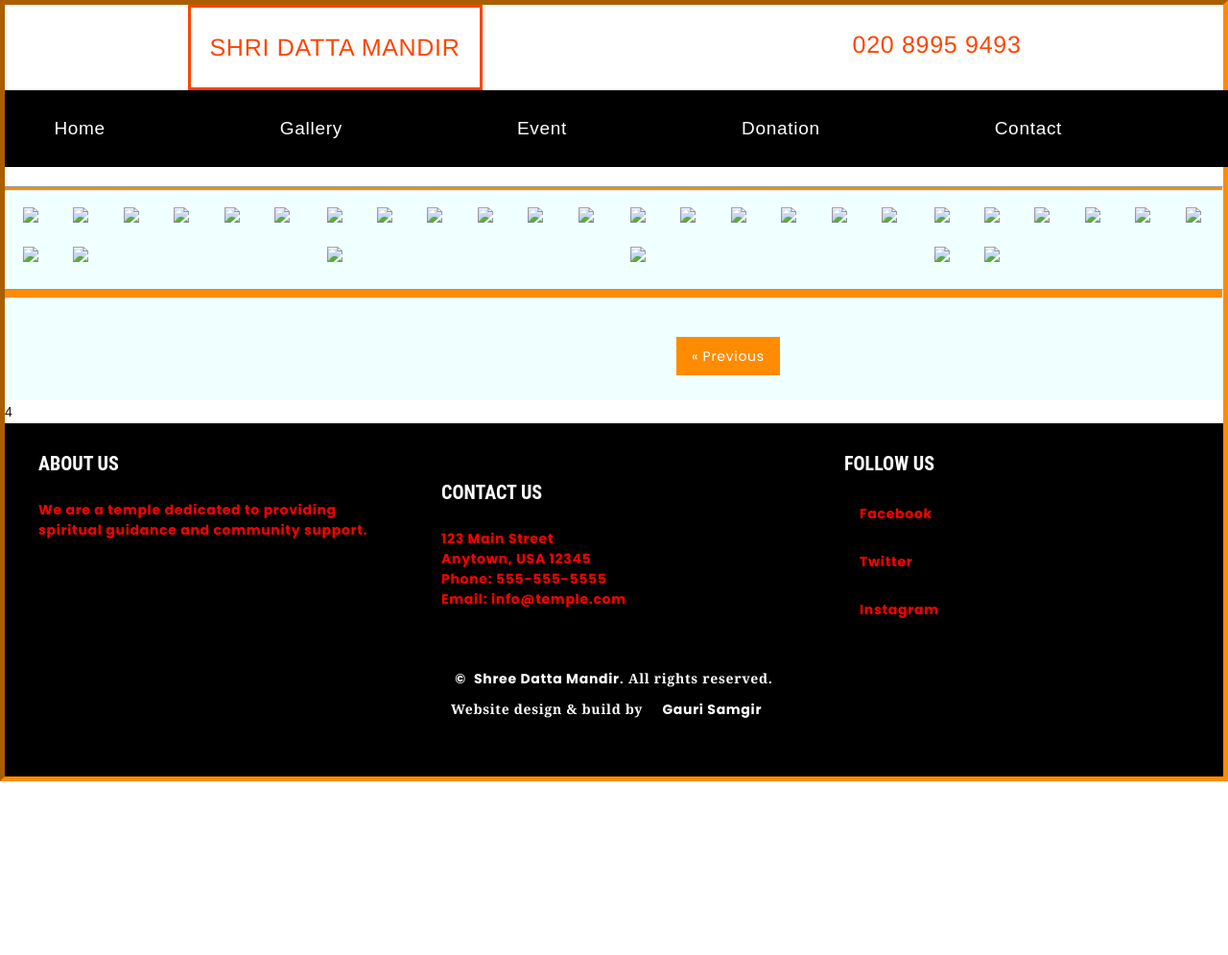
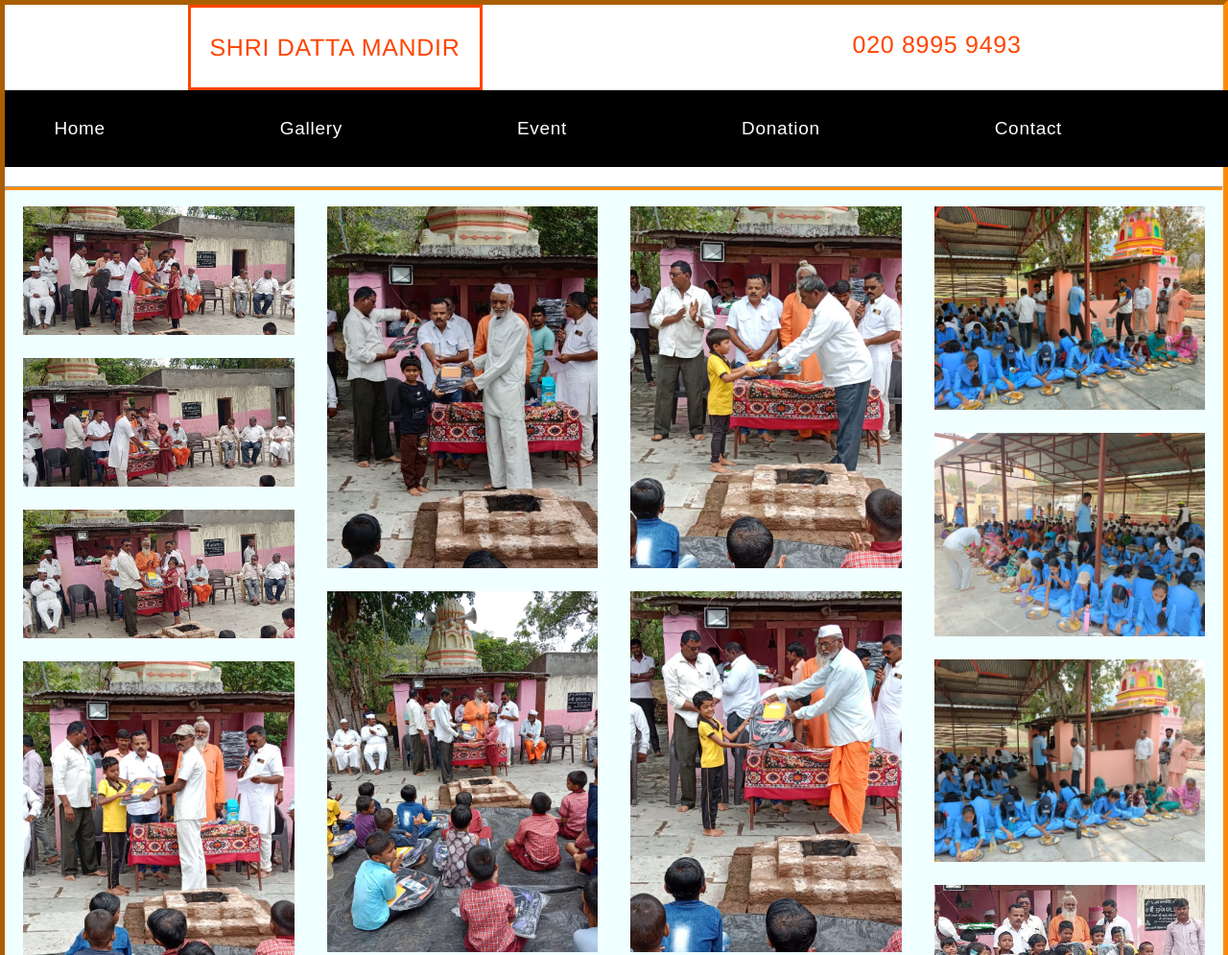
Before and after one commit to palashdandge/gaurisamgir.github.io, a plain HTML site: page Gallery3.html in a window 1280 px wide. Shown: the top 995 px of the page at 96% size. Before the commit the page ends 814 px from the top, so only its background shows below. Drawn offline with Linux system fonts and the light colour scheme; files whose address does not match are found by name.

Commit message:
Update Gallery3.html

```diff
--- a/Gallery3.html
+++ b/Gallery3.html
@@ -4,9 +4,9 @@
   <meta charset="utf-8">
   <title>Lightbox Example</title>
   <link rel="stylesheet" href="Gallery/dist/css/lightbox.min.css">
-  <link rel="stylesheet" href="D:\Website\my\shri datta mandir\css\style.css">
-  <link rel="stylesheet" href="D:\Website\my\shri datta mandir\donation.css">
-  <link rel="stylesheet" href="D:\Website\my\shri datta mandir\NextButton.css">
+  <link rel="stylesheet" href="style.css">
+  <link rel="stylesheet" href="donation.css">
+  <link rel="stylesheet" href="NextButton.css">
 
 </head>
 <body style="border-color: darkorange;
@@ -23,7 +23,7 @@
         <span class="times"><i class="fas fa-bars"></i></span> -->
         <ul>
             <li><a class="heder" href="index.html">Home</a></li>
-            <li><a class="heder" href="Gallery\examples\Gallery.html">Gallery</a> </li>
+            <li><a class="heder" href="Gallery.html">Gallery</a> </li>
             <li><a class="heder" href="Event.html">Event</a></li>
             <li><a class="heder" href="donation.html">Donation</a></li>
             <li><a class="heder" href="contact.html">Contact</a></li>
@@ -38,46 +38,46 @@
   <div style="background-color:	#f0ffff;">
     <div class="row">
       <div class="column" >
-        <a class="example-image-link" href="media\donation\schoolDonation (1).jpeg" data-lightbox="example-set" data-title="Click the right half of the image to move forward."> <img src="media\donation\schoolDonation (1).jpeg"></a>
-        <a class="example-image-link" href="media\donation\schoolDonation (2).jpeg" data-lightbox="example-set" data-title="Click the right half of the image to move forward."> <img src="media\donation\schoolDonation (2).jpeg"></a>
-        <a class="example-image-link" href="media\donation\schoolDonation (3).jpeg" data-lightbox="example-set" data-title="Click the right half of the image to move forward.">  <img src="media\donation\schoolDonation (3).jpeg"></a>
-        <a class="example-image-link" href="media\donation\schoolDonation (4).jpeg" data-lightbox="example-set" data-title="Click the right half of the image to move forward.">  <img src="media\donation\schoolDonation (4).jpeg"></a>
-        <a class="example-image-link" href="media\donation\schoolDonation (5).jpeg" data-lightbox="example-set" data-title="Click the right half of the image to move forward.">   <img src="media\donation\schoolDonation (5).jpeg"></a>
-        <a class="example-image-link" href="media\donation\schoolDonation (6).jpeg" data-lightbox="example-set" data-title="Click the right half of the image to move forward."><img src="media\donation\schoolDonation (6).jpeg"></a>
-        <a class="example-image-link" href="media\donation\schoolDonation (30).jpeg" data-lightbox="example-set" data-title="Click the right half of the image to move forward."> <img src="media\donation\schoolDonation (30).jpeg"></a>
-        <a class="example-image-link" href="media\donation\schoolDonation (16).jpeg" data-lightbox="example-set" data-title="Click the right half of the image to move forward.">  <img src="media\donation\schoolDonation (16).jpeg"></a>
+        <a class="example-image-link" href="donation\schoolDonation (1).jpeg" data-lightbox="example-set" data-title="Click the right half of the image to move forward."> <img src="donation\schoolDonation (1).jpeg"></a>
+        <a class="example-image-link" href="donation\schoolDonation (2).jpeg" data-lightbox="example-set" data-title="Click the right half of the image to move forward."> <img src="donation\schoolDonation (2).jpeg"></a>
+        <a class="example-image-link" href="donation\schoolDonation (3).jpeg" data-lightbox="example-set" data-title="Click the right half of the image to move forward.">  <img src="donation\schoolDonation (3).jpeg"></a>
+        <a class="example-image-link" href="donation\schoolDonation (4).jpeg" data-lightbox="example-set" data-title="Click the right half of the image to move forward.">  <img src="donation\schoolDonation (4).jpeg"></a>
+        <a class="example-image-link" href="donation\schoolDonation (5).jpeg" data-lightbox="example-set" data-title="Click the right half of the image to move forward.">   <img src="donation\schoolDonation (5).jpeg"></a>
+        <a class="example-image-link" href="donation\schoolDonation (6).jpeg" data-lightbox="example-set" data-title="Click the right half of the image to move forward."><img src="donation\schoolDonation (6).jpeg"></a>
+        <a class="example-image-link" href="donation\schoolDonation (30).jpeg" data-lightbox="example-set" data-title="Click the right half of the image to move forward."> <img src="donation\schoolDonation (30).jpeg"></a>
+        <a class="example-image-link" href="donation\schoolDonation (16).jpeg" data-lightbox="example-set" data-title="Click the right half of the image to move forward.">  <img src="donation\schoolDonation (16).jpeg"></a>
        </div>
 
         <div class="column">
-          <a class="example-image-link" href="media\donation\schoolDonation (7).jpeg" data-lightbox="example-set" data-title="Click the right half of the image to move forward."><img src="media\donation\schoolDonation (7).jpeg"></a>
-          <a class="example-image-link" href="media\donation\schoolDonation (8).jpeg" data-lightbox="example-set" data-title="Click the right half of the image to move forward."><img src="media\donation\schoolDonation (8).jpeg"></a>
-          <a class="example-image-link" href="media\donation\schoolDonation (9).jpeg" data-lightbox="example-set" data-title="Click the right half of the image to move forward."><img src="media\donation\schoolDonation (9).jpeg"></a>
-          <a class="example-image-link" href="media\donation\schoolDonation (10).jpeg" data-lightbox="example-set" data-title="Click the right half of the image to move forward."> <img src="media\donation\schoolDonation (10).jpeg" ></a>
-          <a class="example-image-link" href="media\donation\schoolDonation (14).jpeg" data-lightbox="example-set" data-title="Click the right half of the image to move forward."><img src="media\donation\schoolDonation (14).jpeg"></a>
-          <a class="example-image-link" href="media\donation\schoolDonation (15).jpeg" data-lightbox="example-set" data-title="Click the right half of the image to move forward.">   <img src="media\donation\schoolDonation (15).jpeg"></a>
-          <a class="example-image-link" href="media\donation\schoolDonation (28).jpeg" data-lightbox="example-set" data-title="Click the right half of the image to move forward.">  <img src="media\donation\schoolDonation (28).jpeg"></a>
+          <a class="example-image-link" href="donation\schoolDonation (7).jpeg" data-lightbox="example-set" data-title="Click the right half of the image to move forward."><img src="donation\schoolDonation (7).jpeg"></a>
+          <a class="example-image-link" href="donation\schoolDonation (8).jpeg" data-lightbox="example-set" data-title="Click the right half of the image to move forward."><img src="donation\schoolDonation (8).jpeg"></a>
+          <a class="example-image-link" href="donation\schoolDonation (9).jpeg" data-lightbox="example-set" data-title="Click the right half of the image to move forward."><img src="donation\schoolDonation (9).jpeg"></a>
+          <a class="example-image-link" href="donation\schoolDonation (10).jpeg" data-lightbox="example-set" data-title="Click the right half of the image to move forward."> <img src="donation\schoolDonation (10).jpeg" ></a>
+          <a class="example-image-link" href="donation\schoolDonation (14).jpeg" data-lightbox="example-set" data-title="Click the right half of the image to move forward."><img src="donation\schoolDonation (14).jpeg"></a>
+          <a class="example-image-link" href="donation\schoolDonation (15).jpeg" data-lightbox="example-set" data-title="Click the right half of the image to move forward.">   <img src="donation\schoolDonation (15).jpeg"></a>
+          <a class="example-image-link" href="donation\schoolDonation (28).jpeg" data-lightbox="example-set" data-title="Click the right half of the image to move forward.">  <img src="donation\schoolDonation (28).jpeg"></a>
 
        </div>
 
           <div class="column">
-            <a class="example-image-link" href="media\donation\schoolDonation (11).jpeg" data-lightbox="example-set" data-title="Click the right half of the image to move forward."><img src="media\donation\schoolDonation (11).jpeg"></a>
-            <a class="example-image-link" href="media\donation\schoolDonation (12).jpeg" data-lightbox="example-set" data-title="Click the right half of the image to move forward."><img src="media\donation\schoolDonation (12).jpeg"></a>
-            <a class="example-image-link" href="media\donation\schoolDonation (13).jpeg" data-lightbox="example-set" data-title="Click the right half of the image to move forward."><img src="media\donation\schoolDonation (13).jpeg"></a>
-            <a class="example-image-link" href="media\donation\schoolDonation (28).jpeg" data-lightbox="example-set" data-title="Click the right half of the image to move forward."> <img src="media\donation\schoolDonation (28).jpeg"></a>
-            <a class="example-image-link" href="media\donation\schoolDonation (20).jpeg" data-lightbox="example-set" data-title="Click the right half of the image to move forward.">   <img src="media\donation\schoolDonation (20).jpeg"></a>
-            <a class="example-image-link" href="media\donation\schoolDonation (31).jpeg" data-lightbox="example-set" data-title="Click the right half of the image to move forward.">  <img src="media\donation\schoolDonation (31).jpeg"></a>
-            <a class="example-image-link" href="media\donation\schoolDonation (32).jpeg"  data-lightbox="example-set" data-title="Click the right half of the image to move forward.">    <img src="media\donation\schoolDonation (32).jpeg"></a>
+            <a class="example-image-link" href="donation\schoolDonation (11).jpeg" data-lightbox="example-set" data-title="Click the right half of the image to move forward."><img src="donation\schoolDonation (11).jpeg"></a>
+            <a class="example-image-link" href="donation\schoolDonation (12).jpeg" data-lightbox="example-set" data-title="Click the right half of the image to move forward."><img src="donation\schoolDonation (12).jpeg"></a>
+            <a class="example-image-link" href="donation\schoolDonation (13).jpeg" data-lightbox="example-set" data-title="Click the right half of the image to move forward."><img src="donation\schoolDonation (13).jpeg"></a>
+            <a class="example-image-link" href="donation\schoolDonation (28).jpeg" data-lightbox="example-set" data-title="Click the right half of the image to move forward."> <img src="donation\schoolDonation (28).jpeg"></a>
+            <a class="example-image-link" href="donation\schoolDonation (20).jpeg" data-lightbox="example-set" data-title="Click the right half of the image to move forward.">   <img src="donation\schoolDonation (20).jpeg"></a>
+            <a class="example-image-link" href="donation\schoolDonation (31).jpeg" data-lightbox="example-set" data-title="Click the right half of the image to move forward.">  <img src="donation\schoolDonation (31).jpeg"></a>
+            <a class="example-image-link" href="donation\schoolDonation (32).jpeg"  data-lightbox="example-set" data-title="Click the right half of the image to move forward.">    <img src="donation\schoolDonation (32).jpeg"></a>
           </div>
 
             <div class="column">
-              <a class="example-image-link" href="media\donation\schoolDonation (16).jpeg" data-lightbox="example-set" data-title="Click the right half of the image to move forward."> <img src="media\donation\schoolDonation (16).jpeg"></a>
-              <a class="example-image-link" href="media\donation\schoolDonation (17).jpeg" data-lightbox="example-set" data-title="Click the right half of the image to move forward."><img src="media\donation\schoolDonation (17).jpeg"></a>
-              <a class="example-image-link" href="media\donation\schoolDonation (18).jpeg" data-lightbox="example-set" data-title="Click the right half of the image to move forward."> <img src="media\donation\schoolDonation (18).jpeg"></a>
-              <a class="example-image-link" href="media\donation\schoolDonation (21).jpeg" data-lightbox="example-set" data-title="Click the right half of the image to move forward."> <img src="media\donation\schoolDonation (21).jpeg"></a>
-              <a class="example-image-link" href="media\donation\schoolDonation (22).jpeg" data-lightbox="example-set" data-title="Click the right half of the image to move forward."> <img src="media\donation\schoolDonation (22).jpeg"></a>
-              <a class="example-image-link" href="media\donation\schoolDonation (23).jpeg" data-lightbox="example-set" data-title="Click the right half of the image to move forward.">  <img src="media\donation\schoolDonation (23).jpeg"></a>
-              <a class="example-image-link" href="media\donation\schoolDonation (19).jpeg" data-lightbox="example-set" data-title="Click the right half of the image to move forward."> <img src="media\donation\schoolDonation (19).jpeg"></a>
-              <a class="example-image-link" href="media\donation\schoolDonation (33).jpeg" data-lightbox="example-set" data-title="Click the right half of the image to move forward."> <img src="media\donation\schoolDonation (33).jpeg"></a>
+              <a class="example-image-link" href="donation\schoolDonation (16).jpeg" data-lightbox="example-set" data-title="Click the right half of the image to move forward."> <img src="donation\schoolDonation (16).jpeg"></a>
+              <a class="example-image-link" href="donation\schoolDonation (17).jpeg" data-lightbox="example-set" data-title="Click the right half of the image to move forward."><img src="donation\schoolDonation (17).jpeg"></a>
+              <a class="example-image-link" href="donation\schoolDonation (18).jpeg" data-lightbox="example-set" data-title="Click the right half of the image to move forward."> <img src="donation\schoolDonation (18).jpeg"></a>
+              <a class="example-image-link" href="donation\schoolDonation (21).jpeg" data-lightbox="example-set" data-title="Click the right half of the image to move forward."> <img src="donation\schoolDonation (21).jpeg"></a>
+              <a class="example-image-link" href="donation\schoolDonation (22).jpeg" data-lightbox="example-set" data-title="Click the right half of the image to move forward."> <img src="donation\schoolDonation (22).jpeg"></a>
+              <a class="example-image-link" href="donation\schoolDonation (23).jpeg" data-lightbox="example-set" data-title="Click the right half of the image to move forward.">  <img src="donation\schoolDonation (23).jpeg"></a>
+              <a class="example-image-link" href="donation\schoolDonation (19).jpeg" data-lightbox="example-set" data-title="Click the right half of the image to move forward."> <img src="donation\schoolDonation (19).jpeg"></a>
+              <a class="example-image-link" href="donation\schoolDonation (33).jpeg" data-lightbox="example-set" data-title="Click the right half of the image to move forward."> <img src="donation\schoolDonation (33).jpeg"></a>
 
             </div>
        </div>
```
